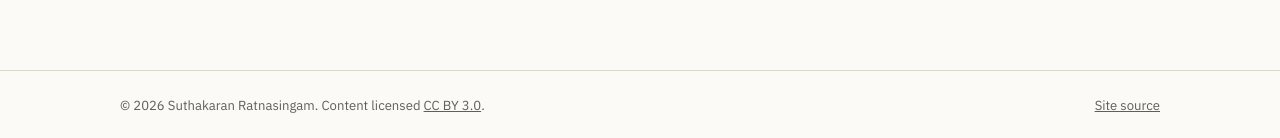
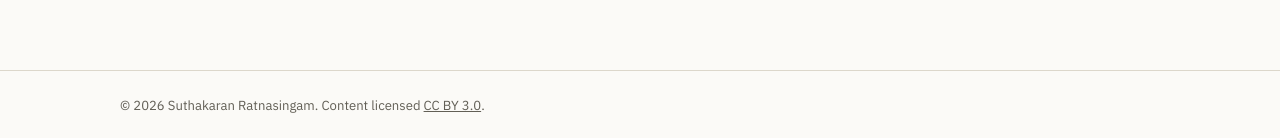
Before and after one commit to suthakaranr/suthakaranr.github.io, a Jekyll site: the page built from index.md, in a window 1280 px wide. Shown: the part 942-1080 px from the top of the page. Built offline with Jekyll 4.4.1, drawn with Linux system fonts in a browser that asks for light colours.

Commit message:
Remove GitHub site source link from footer
Removed link to GitHub site source from footer.

```diff
--- a/_layouts/default.html
+++ b/_layouts/default.html
@@ -478,7 +478,6 @@ main { display: block; }
   <footer class="site-footer">
     <div class="footer-inner">
       <p>&copy; {{ site.time | date: "%Y" }} {{ site.author.name }}. Content licensed <a href="https://creativecommons.org/licenses/by/3.0/" target="_blank" rel="noopener noreferrer">CC BY 3.0</a>.</p>
-      <p><a href="https://github.com/{{ site.author.github }}/{{ site.author.github }}.github.io" target="_blank" rel="noopener noreferrer">Site source</a></p>
     </div>
   </footer>
 </body>
```
